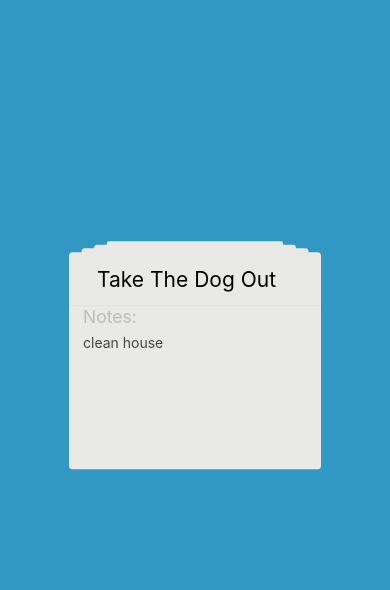
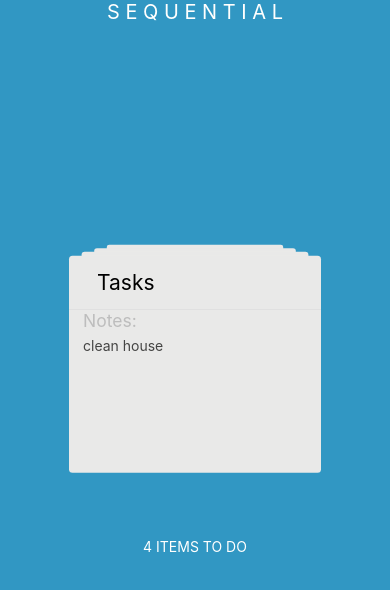
Before and after one commit to Louis345/Sequential---To-Do-List-Animation, a React Native app: screen / in a window 390 px wide. Shown: the top 590 px of the page. Built offline with nearby package versions, Linux system fonts and the light colour scheme.

Commit message:
completed

```diff
--- a/Card.js
+++ b/Card.js
@@ -8,7 +8,8 @@ import {
   LayoutAnimation,
   UIManager,
   Dimensions,
-  Easing
+  Easing,
+  SafeAreaView
 } from 'react-native';
 import { EvilIcons } from '@expo/vector-icons';
 
@@ -25,7 +26,12 @@ export default class Card extends React.Component {
     iconOpacity: new Animated.Value(0),
     scale: new Animated.Value(0.7),
     keepTrackOfScale: 0.7,
-    cardList: ['clean house', 'go out to eat', 'test', 'hi'],
+    cardList: [
+      'clean house',
+      'do homework',
+      'study react-native',
+      'clean room'
+    ],
     swipedCardIndex: 0,
     undoOpacity: new Animated.Value(0)
   };
@@ -101,13 +107,13 @@ export default class Card extends React.Component {
     ]).start();
   };
   onSwipeComplete() {
-    let { keepTrackOfScale } = this.state;
+    let { keepTrackOfScale, cardList, swipedCardIndex } = this.state;
 
     this.setState(
       {
-        swipedCardIndex: this.state.swipedCardIndex + 1,
+        swipedCardIndex: swipedCardIndex + 1,
         keepTrackOfScale: keepTrackOfScale + 0.02,
-        cardList: this.state.cardList.filter((card, index) => index !== 0)
+        cardList: cardList.filter((card, index) => index !== 0)
       },
       () => {
         UIManager.setLayoutAnimationEnabledExperimental &&
@@ -130,9 +136,22 @@ export default class Card extends React.Component {
     );
   }
 
+  resetCardList = () => {
+    setTimeout(() => {
+      this.setState({
+        cardList: [
+          'clean house',
+          'do homework',
+          'study react-native',
+          'clean room'
+        ]
+      });
+    }, 500);
+  };
+
   renderCardList = () => {
-    const { animation, iconOpacity } = this.state;
-
+    const { animation, iconOpacity, cardList } = this.state;
+    cardList.length === 0 && this.resetCardList();
     const rotateZ = animation.x.interpolate({
       inputRange: [(-width / 2) * 1.5, 0, (width / 2) * 1.5],
       outputRange: ['-120deg', '0deg', '120deg']
@@ -146,8 +165,6 @@ export default class Card extends React.Component {
     const opacityStyles = {
       opacity: iconOpacity
     };
-
-    const { cardList } = this.state;
 
     let scale = 1.1;
     let bottom = 10;
@@ -175,7 +192,7 @@ export default class Card extends React.Component {
             key={index}
           >
             <View style={styles.textContainer}>
-              <Text style={styles.title}>Take The Dog Out</Text>
+              <Text style={styles.title}>Tasks</Text>
             </View>
             <View style={styles.lineSperator} />
             <View>
@@ -217,7 +234,7 @@ export default class Card extends React.Component {
           key={index}
         >
           <View style={styles.textContainer}>
-            <Text style={styles.title}>Take The Dog Out</Text>
+            <Text style={styles.title}>Tasks</Text>
           </View>
           <View style={styles.lineSperator} />
 
@@ -242,6 +259,9 @@ export default class Card extends React.Component {
 
     return (
       <View style={styles.container}>
+        <SafeAreaView style={{ justifyContent: 'center' }}>
+          <Text style={styles.mainText}>S E Q U E N T I A L</Text>
+        </SafeAreaView>
         <Animated.View style={[styles.undo, opacityAnimatedStyles]}>
           <Text style={styles.undoText}>Undo</Text>
         </Animated.View>
@@ -257,6 +277,12 @@ export default class Card extends React.Component {
         >
           {this.renderCardList()}
         </Animated.View>
+        <View style={{ alignItems: 'center' }}>
+          <Text style={{ justifyContent: 'center', color: '#FFFFFE' }}>
+            {' '}
+            {this.state.cardList.length} ITEMS TO DO{' '}
+          </Text>
+        </View>
       </View>
     );
   }
@@ -295,6 +321,11 @@ const styles = StyleSheet.create({
   textContainer: {
     marginLeft: 20
   },
+  mainText: {
+    fontSize: 20,
+    color: '#FFFFFE',
+    textAlign: 'center'
+  },
   noteText: {
     color: '#BDBDBD',
     fontSize: 25,
```
